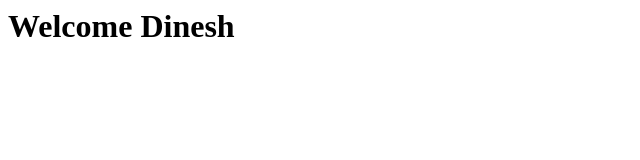
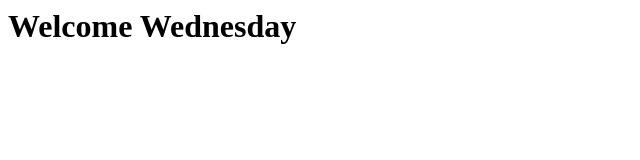
Before and after one commit to dineshmarichetty/sample, a plain HTML site: page index.html in a window 1280 px wide. Shown: the whole page, without its empty margins (0-640 px from the left). Drawn offline with Linux system fonts and the light colour scheme.

Commit message:
Update index.html

```diff
--- a/index.html
+++ b/index.html
@@ -1,5 +1,5 @@
 <html>
 <body>
-<h1> Welcome Dinesh<h1>
+<h1> Welcome Wednesday<h1>
 </body>
 <html>
```
